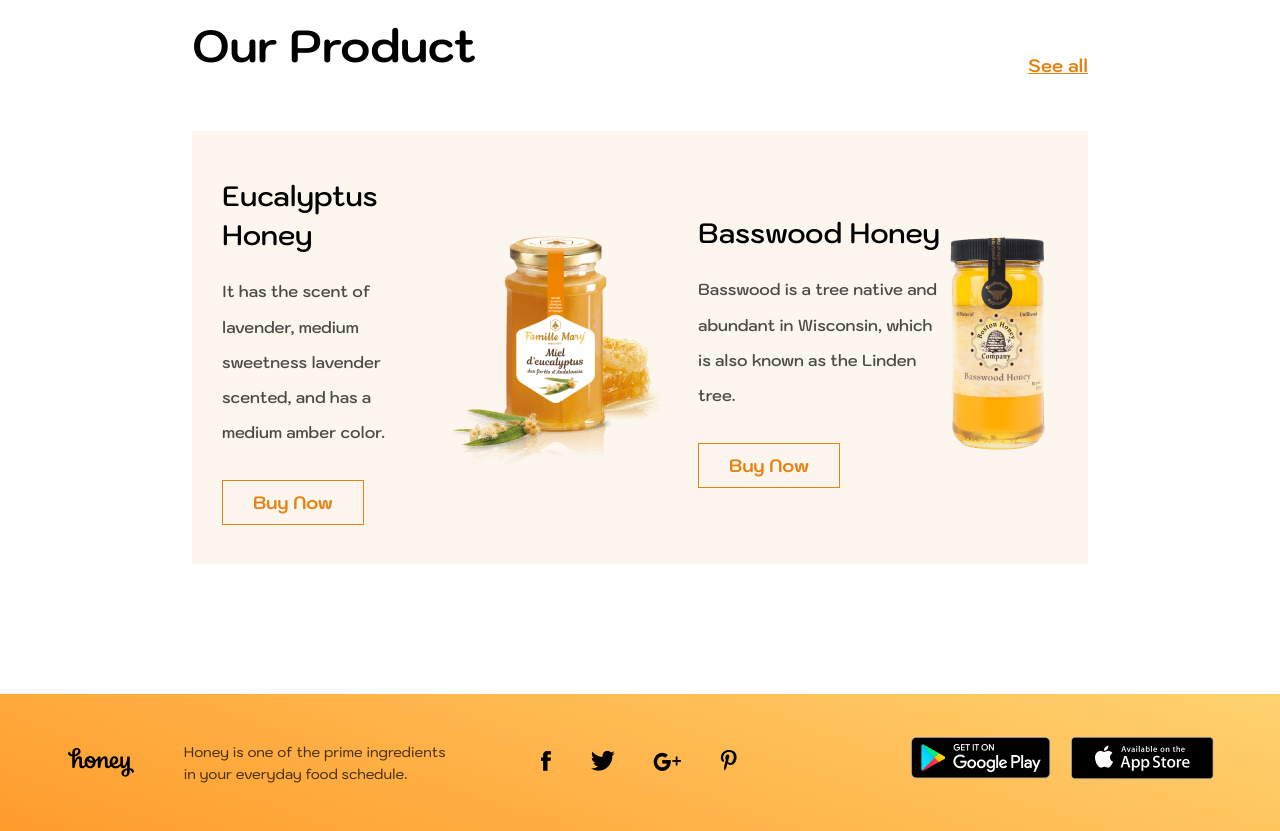
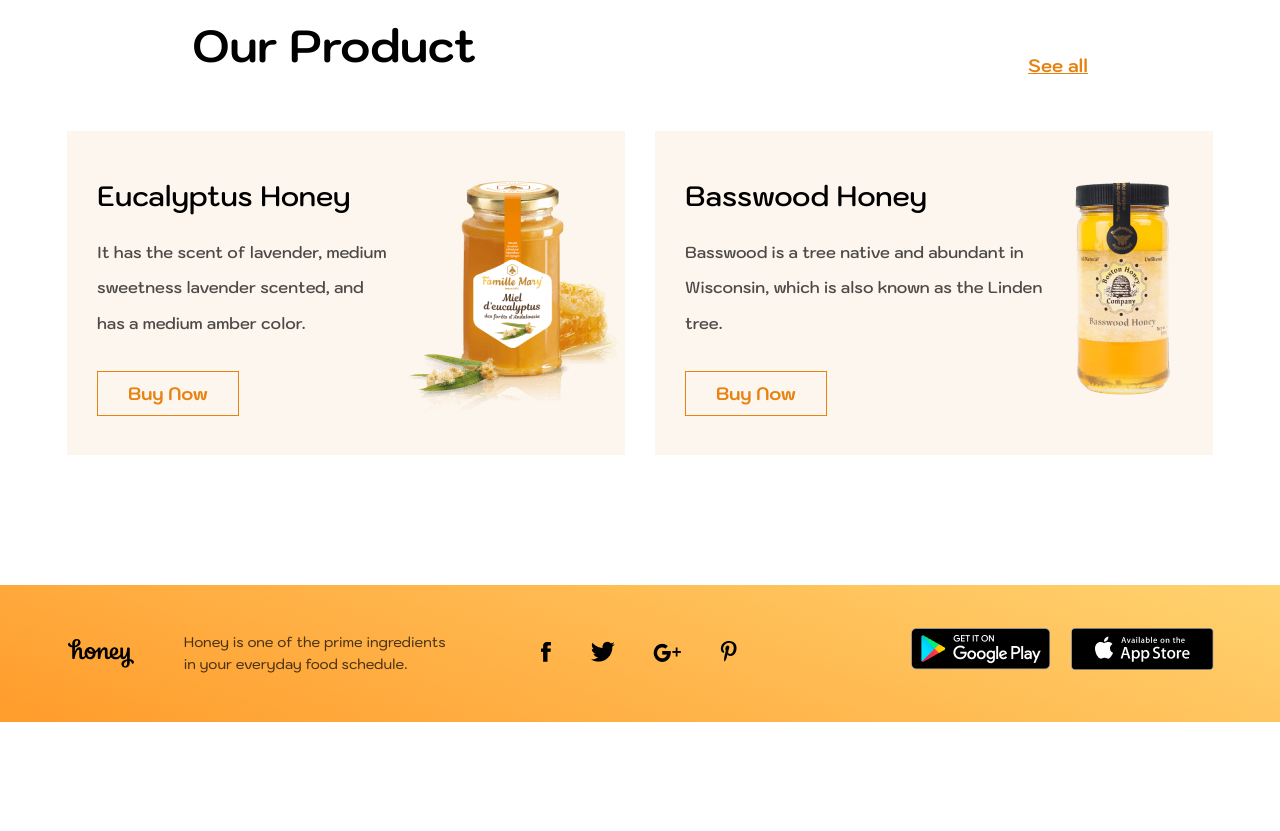
Before and after one commit to artsiom-voitas/honey-store, a plain HTML site: page index.html in a window 1280 px wide. Shown: the part 3120-3951 px from the top of the page. After the commit the page ends 3842 px from the top, so only its background shows below. Drawn offline with Linux system fonts and the light colour scheme.

Commit message:
Add files via upload

```diff
--- a/assets/css/styles.css
+++ b/assets/css/styles.css
@@ -194,8 +194,8 @@ a:active {
 .products {
     display: flex;
     justify-content: space-between;
-    margin-left: 177px;
-    margin-right: 177px;
+    max-width: 1146px;
+    margin: 0 auto;
 }
 
 .product {
@@ -255,7 +255,7 @@ footer {
 
 .footer-section {
     min-height: 137px;
-    width: 1144.39px;
+    max-width: 1144.39px;
     display: flex;
     flex-wrap: nowrap;
     align-items: center;
```
